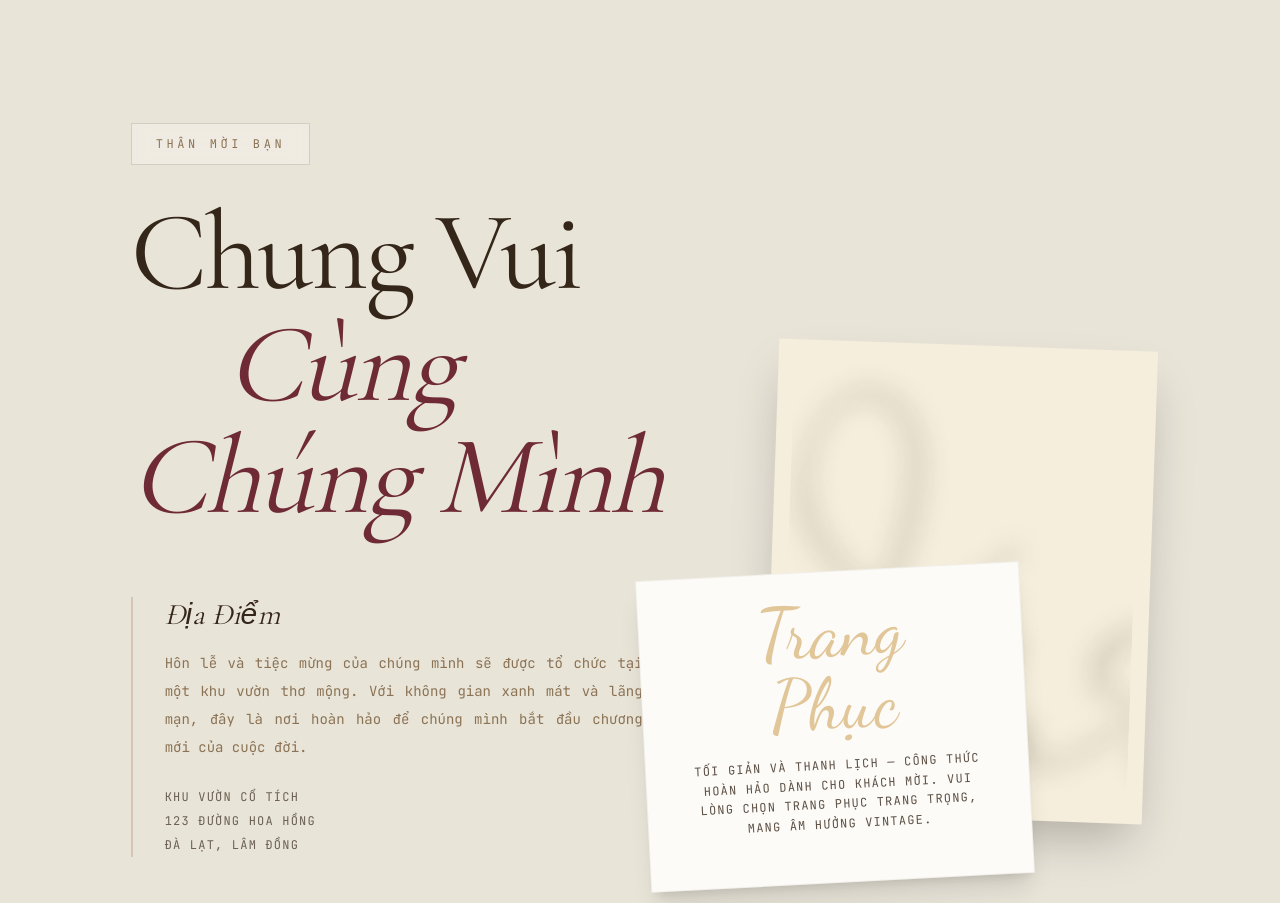
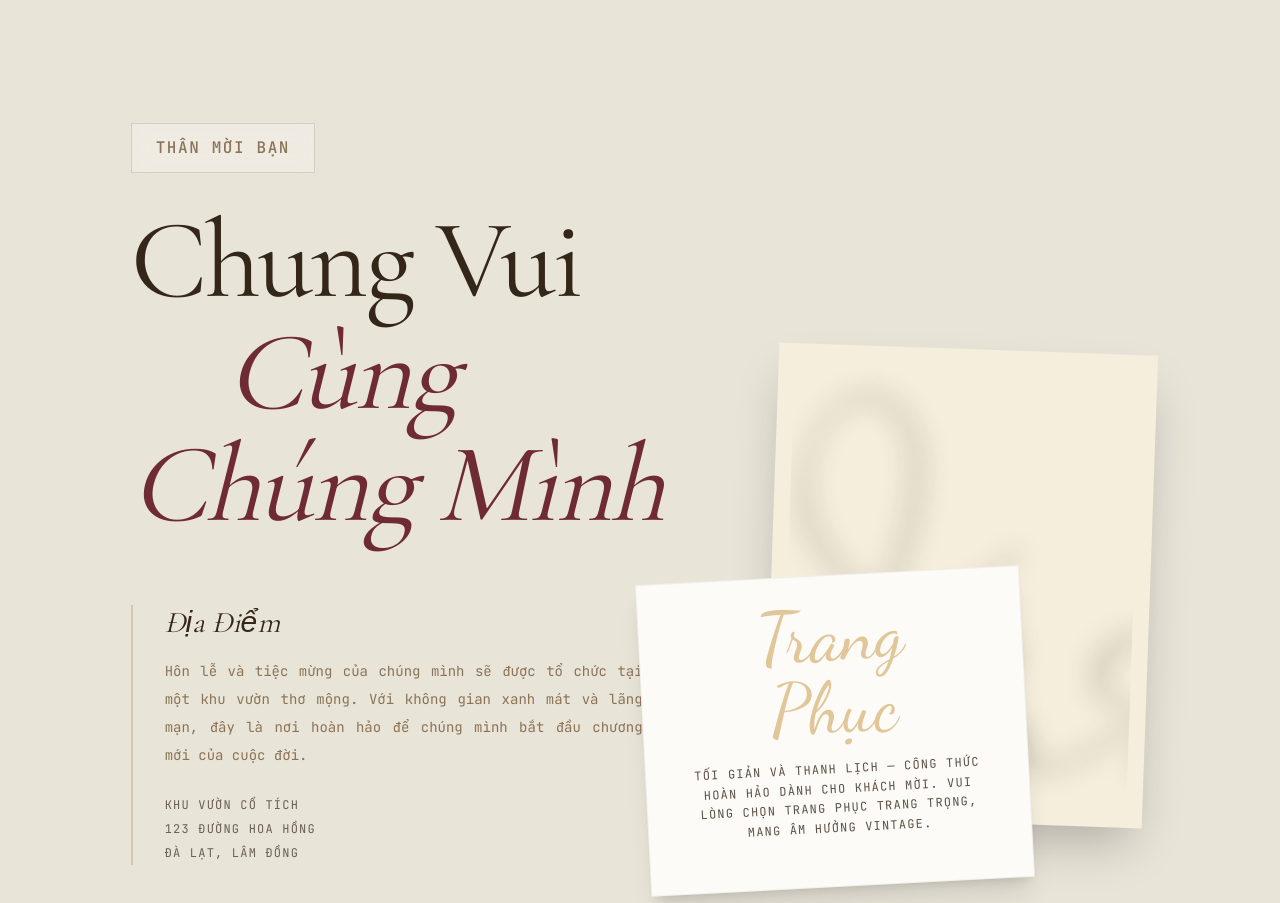
Before and after one commit to lequyn24-sudo/Q-N, a Next.js app: page / in a window 1280 px wide. Shown: the part 5580-6483 px from the top of the page. Built offline with nearby package versions, Linux system fonts and the light colour scheme; a web font is replaced by a local one.

Commit message:
Increase font size of dynamic guest name box for legibility

```diff
--- a/src/components/WeddingDetails.tsx
+++ b/src/components/WeddingDetails.tsx
@@ -33,7 +33,7 @@ export default function WeddingDetails() {
             <div>
               <div className="mb-8">
                 <div className="inline-block border border-vintage-ink/15 px-6 py-3 bg-vintage-ivory/30 backdrop-blur-sm">
-                  <p className="font-jetbrains text-vintage-soft-brown text-[10px] md:text-xs tracking-[0.3em] uppercase">
+                  <p className="font-jetbrains text-vintage-soft-brown text-sm md:text-base tracking-widest uppercase font-medium">
                     Thân Mời {guestName}
                   </p>
                 </div>
```
